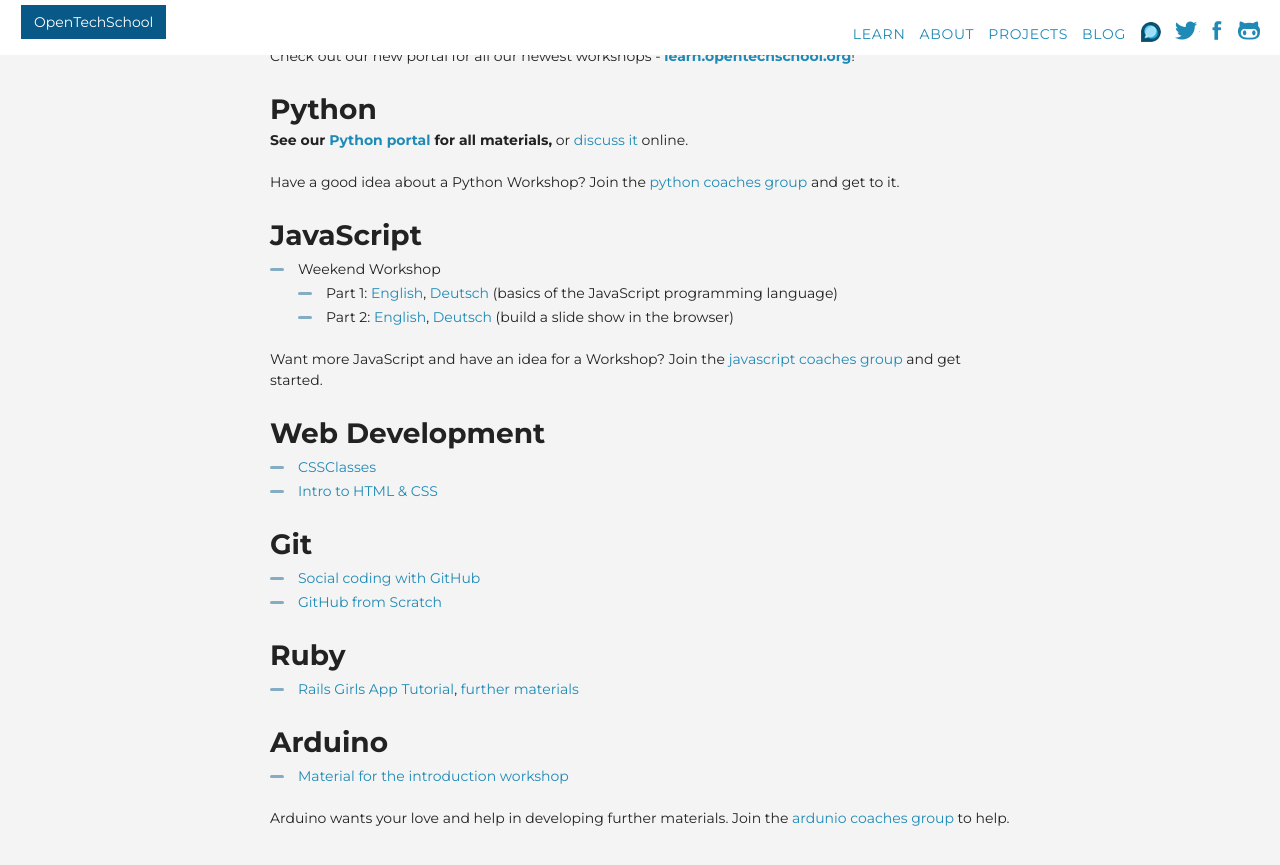
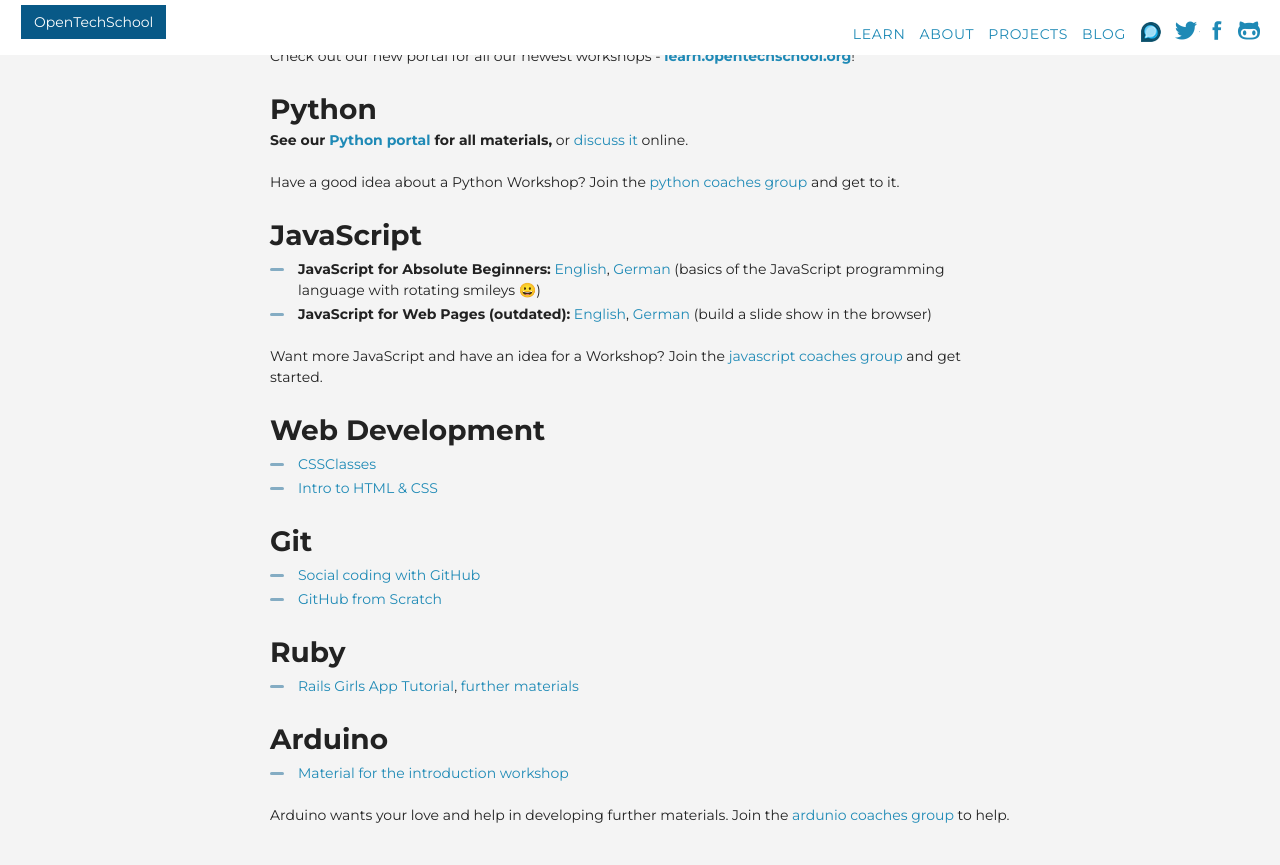
Before and after one commit to OpenTechSchool/www.opentechschool.org, a Jekyll site: the page built from material.md, in a window 1280 px wide and 900 px high, scrolled down 370 px. Shown: the top 865 px of the window. Built offline with Jekyll 4.4.1, drawn with Linux system fonts in a browser that asks for light colours; nearby versions of some CDN libraries.

Commit message:
update info about JavaScript material

```diff
--- a/material.md
+++ b/material.md
@@ -21,9 +21,8 @@
 Have a good idea about a Python Workshop? Join the [python coaches group](https://groups.google.com/a/opentechschool.org/forum/?fromgroups#!forum/coaches.python) and get to it.
 
 ## JavaScript
- * Weekend Workshop
-   - Part 1: [English](http://opentechschool.github.io/js-beginners-1/), [Deutsch](http://opentechschool.github.io/js-beginners-1/index_de.html) (basics of the JavaScript programming language)
-   - Part 2: [English](http://opentechschool.github.io/js-beginners-2/), [Deutsch](http://opentechschool.github.io/js-beginners-2/index_de.html) (build a slide show in the browser)
+ * **JavaScript for Absolute Beginners:** [English](http://opentechschool.github.io/js-beginners-1/), [German](http://opentechschool.github.io/js-beginners-1/index_de.html) (basics of the JavaScript programming language with rotating smileys 😀)
+ * **JavaScript for Web Pages (outdated):** [English](http://opentechschool.github.io/js-beginners-2/), [German](http://opentechschool.github.io/js-beginners-2/index_de.html) (build a slide show in the browser)
 
 Want more JavaScript and have an idea for a Workshop? Join the [javascript coaches group](https://groups.google.com/a/opentechschool.org/forum/?fromgroups#!forum/coaches.javascript) and get started.
 
```
